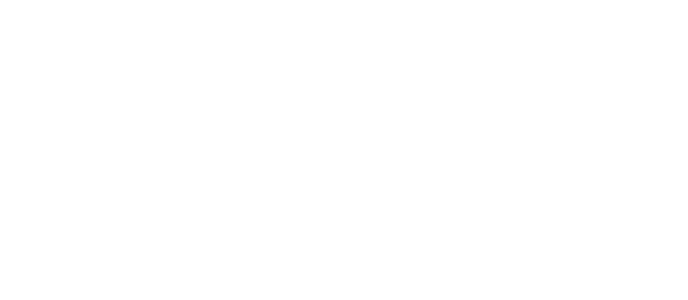
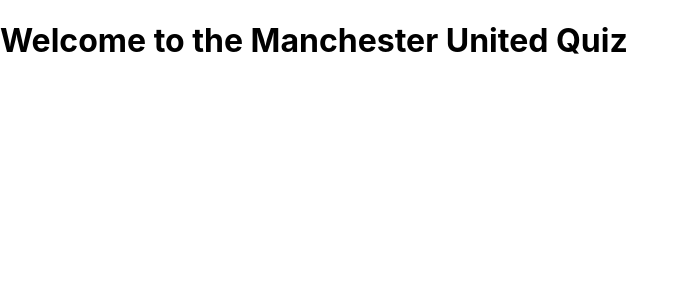
Before and after one commit to alakijaayo/react-united-quiz, a React app: page / in a window 1280 px wide. Shown: the top 300 px of the page, without its empty margins (0-688 px from the left). Built offline with nearby package versions, Linux system fonts and the light colour scheme.

Commit message:
Initial tests

```diff
--- a/package.json
+++ b/package.json
@@ -55,7 +55,9 @@
   "scripts": {
     "start": "node scripts/start.js",
     "build": "node scripts/build.js",
-    "test": "node scripts/test.js"
+    "test": "node scripts/test.js",
+    "cypress": "cypress open",
+    "cypress:run": "cypress run"
   },
   "eslintConfig": {
     "extends": "react-app"
--- a/src/App.js
+++ b/src/App.js
@@ -4,7 +4,7 @@
   render() {
     return (
       <div>
-
+        <h1>Welcome to the Manchester United Quiz</h1>
       </div>
     );
   }
```
Also changed, not shown: 1 other file (tests, documents, lock files or other folders).
